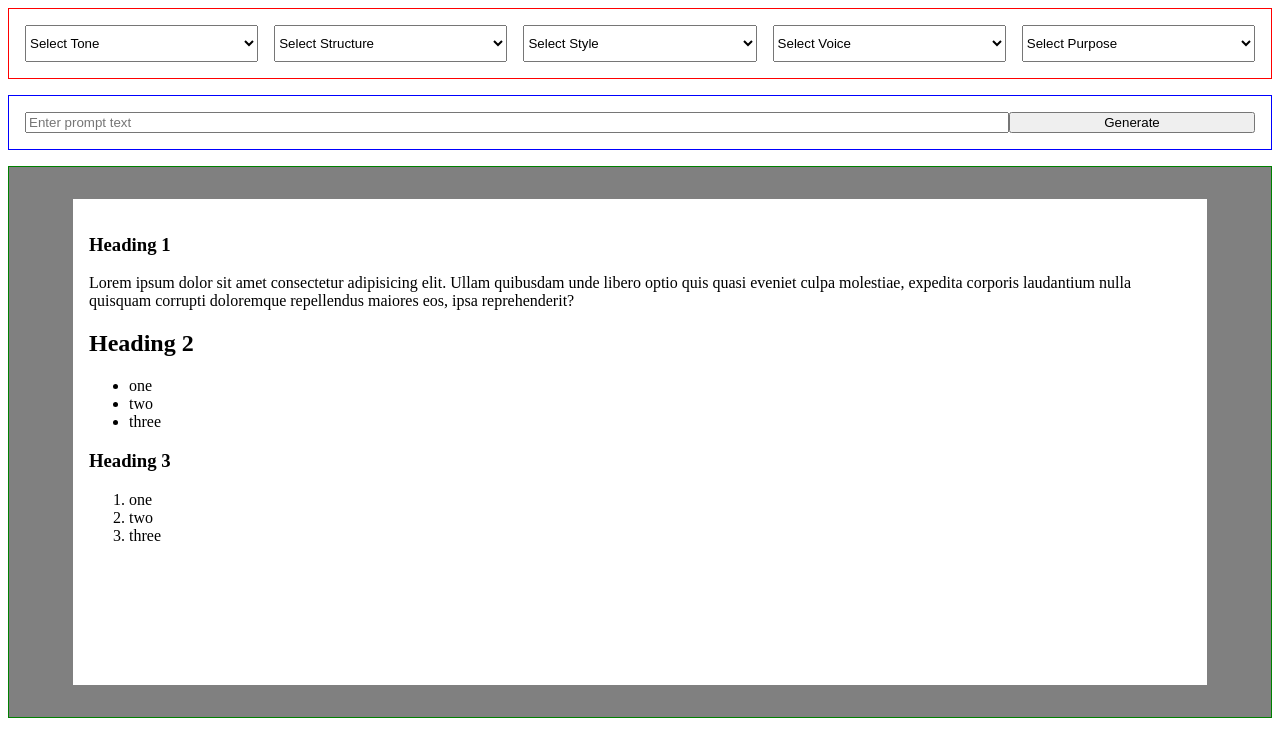
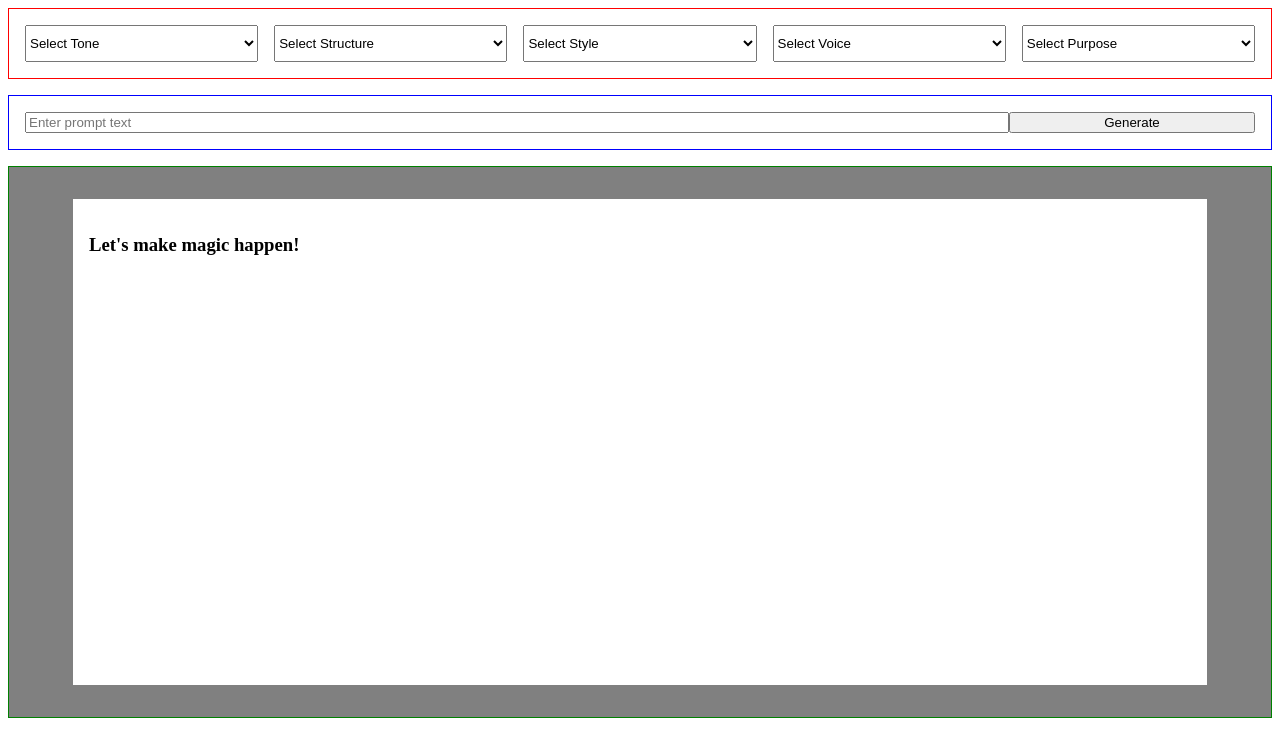
Before and after one commit to ryanneilparker/rhetoric-app, a SvelteKit app in the folder app/: page /editor in a window 1280 px wide. Shown: the top 756 px of the page. Built offline with nearby package versions, Linux system fonts and the light colour scheme.

Commit message:
Add API call to generate content and update preview

```diff
--- a/app/src/components/preview.svelte
+++ b/app/src/components/preview.svelte
@@ -1,25 +1,15 @@
 <script>
-  let htmlContent = `
-  <h1>Heading 1</h1>
-  <p>Lorem ipsum dolor sit amet consectetur adipisicing elit. Ullam quibusdam unde libero optio quis quasi eveniet culpa molestiae, expedita corporis laudantium nulla quisquam corrupti doloremque repellendus maiores eos, ipsa reprehenderit?</p>
-  <h2>Heading 2</h2>
-  <ul>
-    <li>one</li>
-    <li>two</li>
-    <li>three</li>
-  </ul>
-  <h3>Heading 3</h3>
-  <ol>
-    <li>one</li>
-    <li>two</li>
-    <li>three</li>
-  </ol>
-  `
+  import { onMount } from 'svelte';
+  export let generatedContent = "";
+
+  onMount(() => {
+    generatedContent = "<h1>Let's make magic happen!</h1>";
+  })
 </script>
 
 <section id="preview">
   <div class="content">
-    {@html htmlContent}
+    {@html generatedContent}
   </div>
 </section>
 
--- /dev/null
+++ b/app/src/lib/generate.js
@@ -0,0 +1,21 @@
+export async function sendPayloadToAPI(payload, updatePreview) {
+    try {
+      const response = await fetch('http://localhost:8000/generate', {
+        method: 'POST',
+        headers: {
+          'Content-Type': 'application/json',
+        },
+        body: JSON.stringify(payload),
+      });
+
+      if (!response.ok) {
+        throw new Error('API response was not ok');
+      }
+
+      const data = await response.json();
+      console.log('Response from backend:', data);
+      return data;
+    } catch (error) {
+      console.error('There was a problem with the fetch operation:', error);
+    }
+  }
--- a/app/src/lib/index.js
+++ /dev/null
@@ -1 +0,0 @@
-// place files you want to import through the `$lib` alias in this folder.
--- a/app/src/routes/editor/+page.svelte
+++ b/app/src/routes/editor/+page.svelte
@@ -2,20 +2,24 @@
     import Options from "../../components/options.svelte";
     import Prompter from "../../components/prompter.svelte";
     import Preview from "../../components/preview.svelte";
+    import { sendPayloadToAPI } from "$lib/generate.js";
 
     let generatedPayload = {};
+    let generatedContent = '';
 
-    function handlePayload(event) {
+    async function handlePayload(event) {
         console.log('Handling payload...')
 
         generatedPayload = event.detail;
+        const response = await sendPayloadToAPI(generatedPayload);
+        generatedContent = response.generatedContent;
     }
 </script>
 
 <section id="editor">
     <Options />
     <Prompter on:payloadGenerated={handlePayload}/>
-    <Preview />
+    <Preview {generatedContent} />
 </section>
 
 <style>
```
